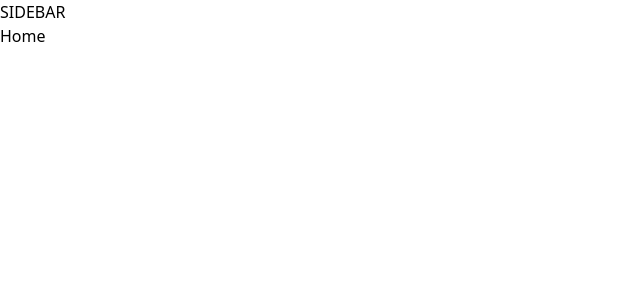
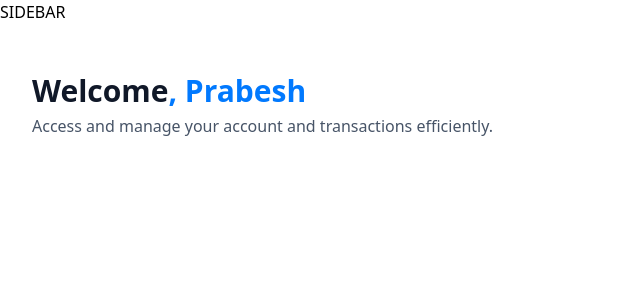
Before and after one commit to prabeshkunwar12/gen_ace_bank, a Next.js app: page / in a window 1280 px wide. Shown: the top 300 px of the page, without its empty margins (0-640 px from the left). Built offline with nearby package versions, Linux system fonts and the light colour scheme.

Commit message:
implement Header box

```diff
--- a/app/(root)/page.tsx
+++ b/app/(root)/page.tsx
@@ -1,8 +1,22 @@
+import HeaderBox from '@/components/HeaderBox'
 import React from 'react'
 
 const Home = () => {
+  const loggedInUser = { firstName: 'Prabesh' };
+
   return (
-    <div>Home</div>
+    <section className='home'>
+      <div className='home-content'>
+        <header className='home-header'>
+          <HeaderBox
+            type="greeting"
+            title="Welcome"
+            user={loggedInUser?.firstName || 'Guest'}
+            subtext="Access and manage your account and transactions efficiently."
+          />
+        </header>
+      </div>
+    </section>
   )
 }
 
--- a/app/layout.tsx
+++ b/app/layout.tsx
@@ -12,8 +12,8 @@
 })
 
 export const metadata: Metadata = {
-  title: "Horizon",
-  description: "Horizon is a modern banking platform for everyone.",
+  title: "Gen Ace",
+  description: "Gen Ace is a modern banking platform for the new generation.",
   icons: {
     icon: '/icons/logo.svg'
   }
--- /dev/null
+++ b/components/HeaderBox.tsx
@@ -0,0 +1,17 @@
+import React from 'react'
+
+const HeaderBox = ({type= "title", title, subtext, user}:HeaderBoxProps) => {
+  return (
+    <div className='header-box'>
+        <h1 className='header-box-title'>
+            {title}
+            {type === "greeting" && <span className='text-bankGradient'>, {user}</span>}
+        </h1>
+        <p className='header-box-subtext'>
+            {subtext}
+        </p>
+    </div>
+  )
+}
+
+export default HeaderBox
```
